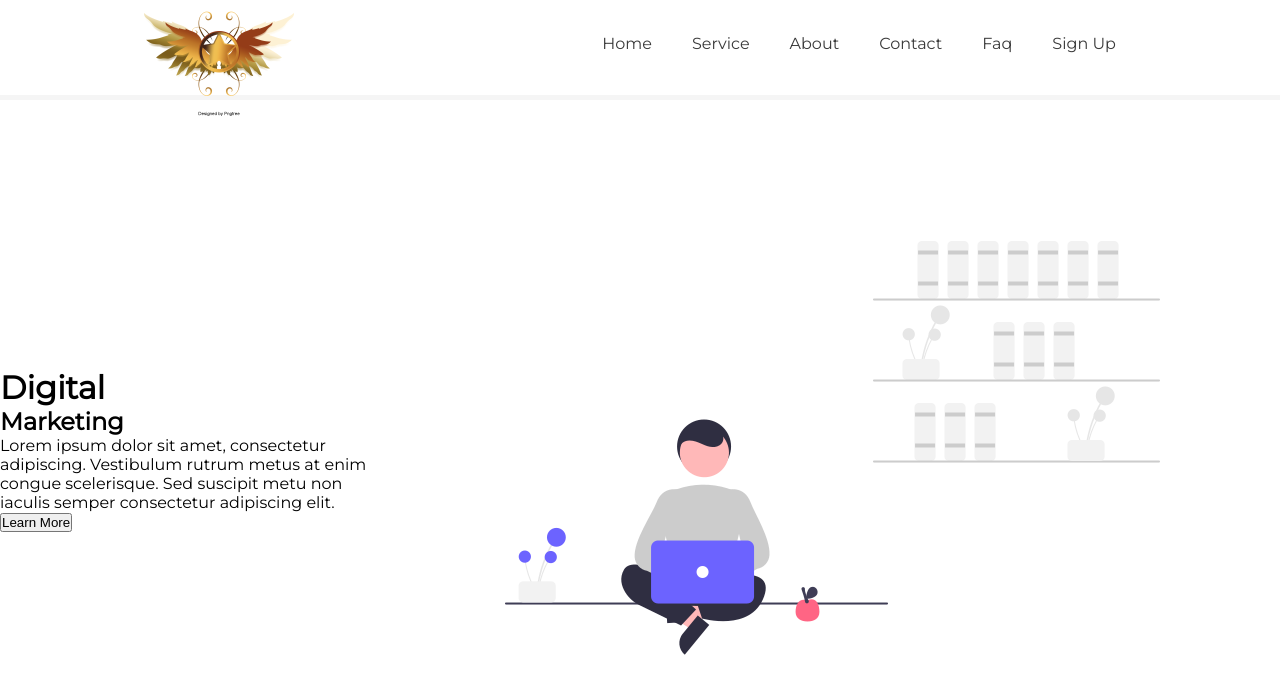
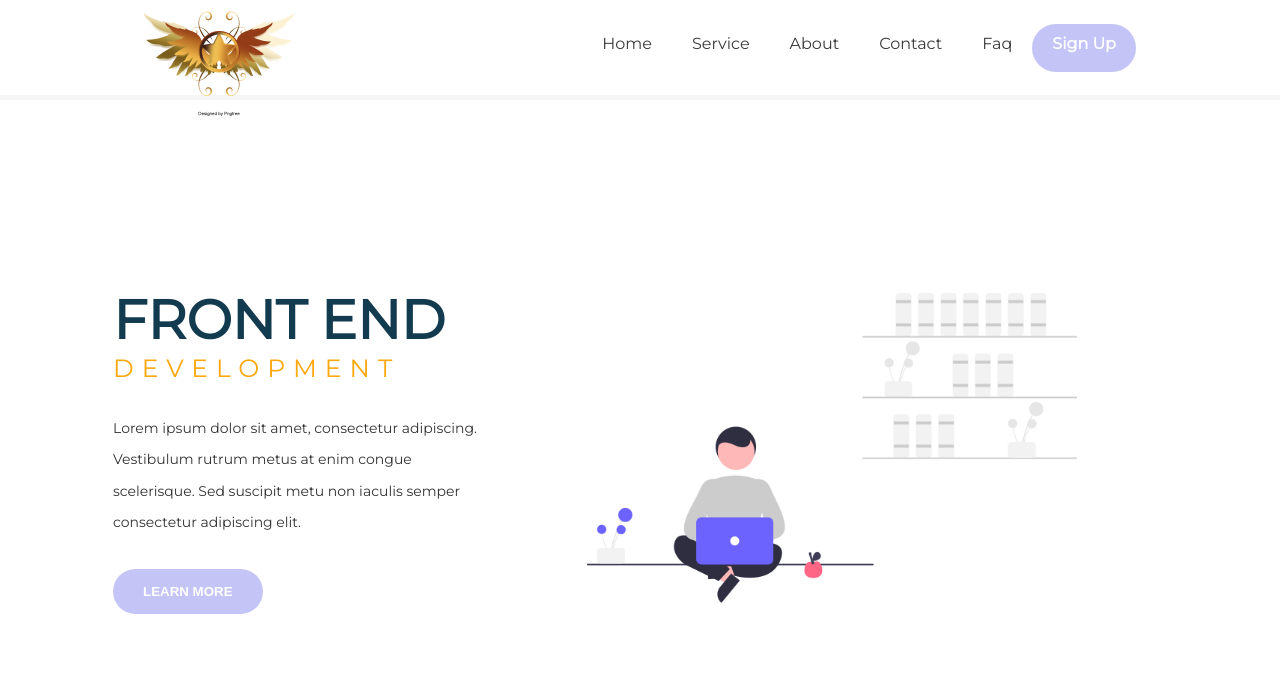
Before and after one commit to vasurajan/website-flexbox, a plain HTML site: page index.html in a window 1280 px wide. Drawn offline with Linux system fonts and the light colour scheme.

Commit message:
final styling

```diff
--- a/index.html
+++ b/index.html
@@ -26,8 +26,8 @@
     </header>
     <main>
         <div class="content-left">
-            <h1>Digital</h1>
-            <h2>Marketing</h2>
+            <h1>Front End</h1>
+            <h2>Development</h2>
             <p>Lorem ipsum dolor sit amet, consectetur adipiscing. Vestibulum rutrum metus at enim congue scelerisque.
                 Sed suscipit metu
                 non iaculis semper consectetur adipiscing elit.</p>
--- a/style.css
+++ b/style.css
@@ -54,3 +54,55 @@ main {
 	/* justify- horizontally align */
 	height: calc(100vh - 100px);
 }
+
+.hero-img {
+	max-width: 670px;
+	height: auto;
+}
+
+.content-left {
+	width: 30%;
+}
+
+main h1 {
+	font-size: 54px;
+	color: #133b4f;
+	text-transform: uppercase;
+}
+
+main h2 {
+	font-size: 25px;
+	color: #fca70c;
+	font-weight: 400;
+	text-transform: uppercase;
+	letter-spacing: 8px;
+}
+
+main p {
+	font-size: 14px;
+	font-weight: 400;
+	color: #333;
+	line-height: 31.5px;
+	margin: 30px 0;
+}
+
+.cta {
+	padding: 15px 30px;
+	background-color: #c4c4f7;
+	color: #fff;
+	outline: none;
+	border: none;
+	font-weight: 700;
+	text-transform: uppercase;
+	border-radius: 50px;
+}
+
+.signup-btn {
+	padding: 10px 20px;
+	background-color: #c4c4f7;
+	color: #fff;
+	outline: none;
+	border: none;
+	font-weight: 700;
+	border-radius: 50px;
+}
```
